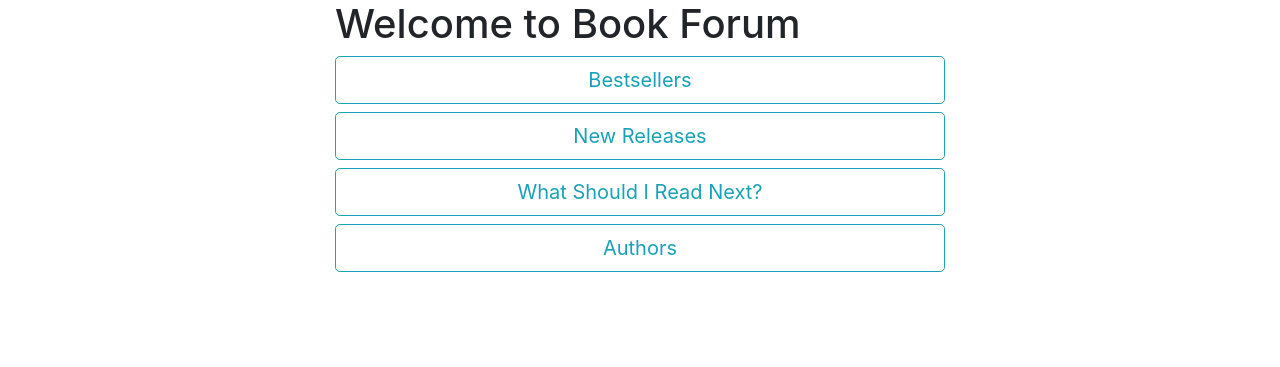
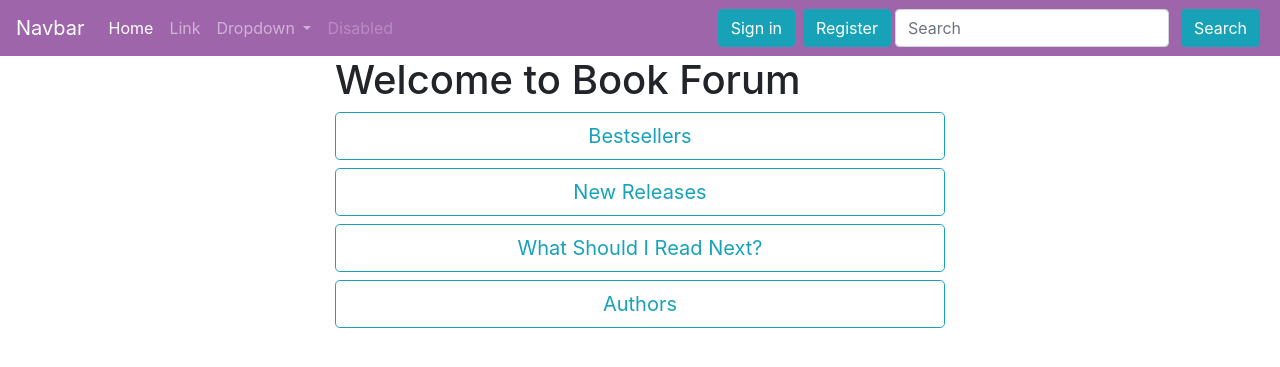
Before and after one commit to qubelka/book-forum, a Flask app: page / in a window 1280 px wide. Shown: the top 367 px of the page. Run offline with Flask 2, Linux system fonts and the light colour scheme; some libraries are stand-ins or nearby versions.

Commit message:
Add bs navbar and 404.html

```diff
--- a/application/routes.py
+++ b/application/routes.py
@@ -5,7 +5,7 @@ from application import app
 def index():
     return render_template("index.html")
 
-@app.route("/<topic>")
+@app.route("/topic/<topic>")
 def topic_page(topic):
     name = ''
     description = 'Conversations about '
@@ -26,3 +26,7 @@ def topic_page(topic):
         return redirect(url_for("index"))
 
     return render_template("topic.html", topic=topic, name=name, description=description)
+
+@app.errorhandler(404)
+def error404(error):
+    return render_template("404.html"), 404
--- /dev/null
+++ b/application/static/css/style.css
@@ -0,0 +1,4 @@
+.form-inline .btn {
+    margin-right: 4px;
+    margin-left: 4px;
+}
--- a/application/templates/layout.html
+++ b/application/templates/layout.html
@@ -17,8 +17,50 @@
         </title>
             <!-- bootstrap get started css -->
         <link rel="stylesheet" href="https://stackpath.bootstrapcdn.com/bootstrap/4.5.0/css/bootstrap.min.css" integrity="sha384-9aIt2nRpC12Uk9gS9baDl411NQApFmC26EwAOH8WgZl5MYYxFfc+NcPb1dKGj7Sk" crossorigin="anonymous">
+        <link rel="stylesheet" href="{{ url_for('static', filename='css/style.css') }}">
     </head>
     <body>
+        <nav class="navbar navbar-expand-lg navbar-dark" style="background-color: #9f65ab;">
+            <a class="navbar-brand" href="#">Navbar</a>
+            <button class="navbar-toggler" type="button" data-toggle="collapse" data-target="#navbarSupportedContent" aria-controls="navbarSupportedContent" aria-expanded="false" aria-label="Toggle navigation">
+                <span class="navbar-toggler-icon"></span>
+            </button>
+
+            <div class="collapse navbar-collapse" id="navbarSupportedContent">
+                <ul class="navbar-nav mr-auto">
+                    <li class="nav-item active">
+                        <a class="nav-link" href="#">Home <span class="sr-only">(current)</span></a>
+                    </li>
+                    <li class="nav-item">
+                        <a class="nav-link" href="#">Link</a>
+                    </li>
+                    <li class="nav-item dropdown">
+                        <a class="nav-link dropdown-toggle" href="#" id="navbarDropdown" role="button" data-toggle="dropdown" aria-haspopup="true" aria-expanded="false">
+                            Dropdown
+                        </a>
+                        <div class="dropdown-menu" aria-labelledby="navbarDropdown">
+                            <a class="dropdown-item" href="#">Action</a>
+                            <a class="dropdown-item" href="#">Another action</a>
+                            <div class="dropdown-divider"></div>
+                            <a class="dropdown-item" href="#">Something else here</a>
+                        </div>
+                    </li>
+                    <li class="nav-item">
+                        <a class="nav-link disabled" href="#">Disabled</a>
+                    </li>
+                </ul>
+
+                <form class="form-inline">
+                    <button class="btn btn-info" type="button">Sign in</button>
+                    <button class="btn btn-info" type="button">Register</button>
+                </form>
+
+                <form class="form-inline my-2 my-lg-0">
+                    <input class="form-control mr-sm-2" type="search" placeholder="Search" aria-label="Search">
+                    <button class="btn btn-info my-2 my-sm-0" type="submit">Search</button>
+                </form>
+            </div>
+        </nav>
         <div class="col-md-6 offset-md-3">
             <h1>
                 {% block content_title %}
```
Also changed, not shown: application/templates/404.html (added, +13 -0 lines).
